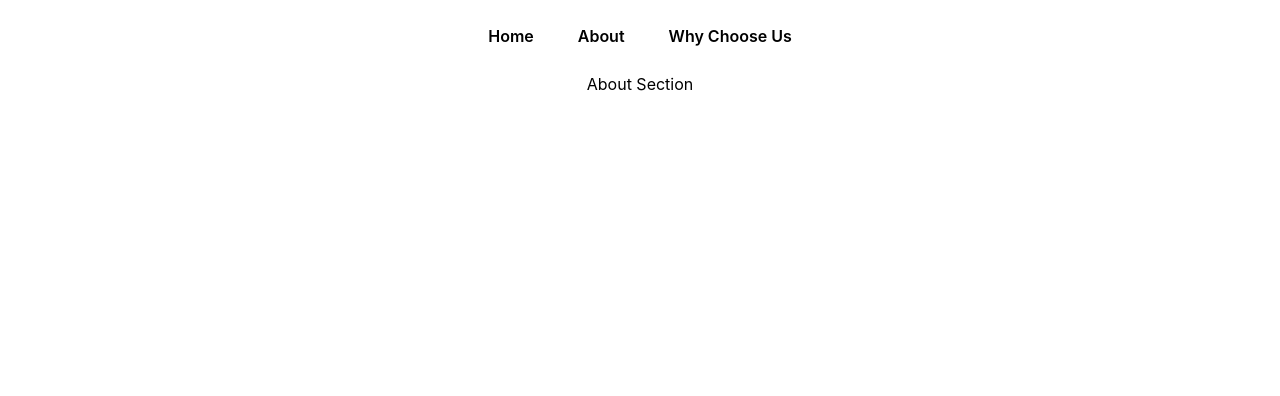
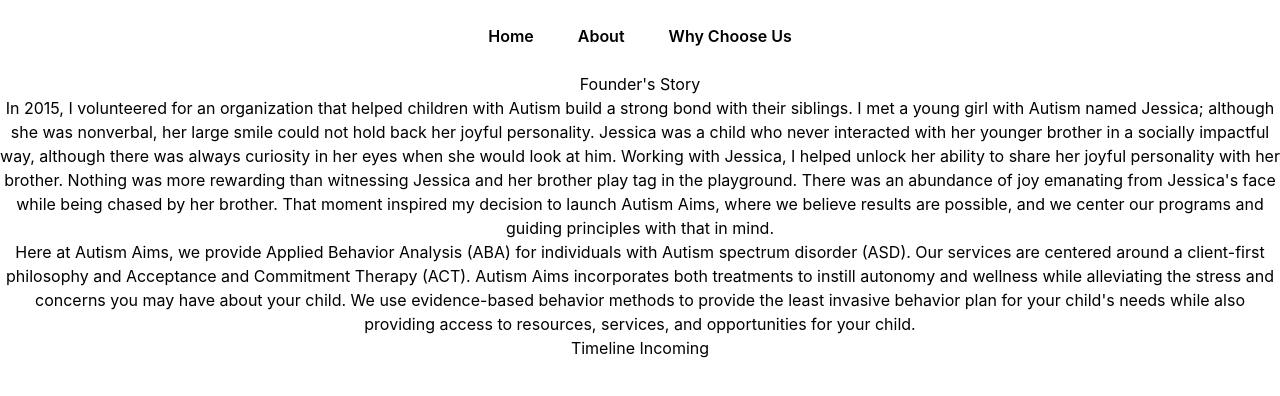
Before and after one commit to autism-aims/autism-aims, a Next.js app in the folder autism-aims/: page /about in a window 1280 px wide. Shown: the top 396 px of the page. Built offline with nearby package versions, Linux system fonts and the light colour scheme.

Commit message:
added text to about us

```diff
--- a/autism-aims/pages/about.js
+++ b/autism-aims/pages/about.js
@@ -7,7 +7,16 @@
 				<title>About Autism Aims</title>
 			</Head>
 			<main>
-				<h1>About Section</h1>
+				<div>
+					<h1>Founder's Story</h1>
+					<div>
+						<p>In 2015, I volunteered for an organization that helped children with Autism build a strong bond with their siblings. I met a young girl with Autism named Jessica; although she was nonverbal, her large smile could not hold back her joyful personality. Jessica was a child who never interacted with her younger brother in a socially impactful way, although there was always curiosity in her eyes when she would look at him. Working with Jessica, I helped unlock her ability to share her joyful personality with her brother. Nothing was more rewarding than witnessing Jessica and her brother play tag in the playground. There was an abundance of joy emanating from Jessica's face while being chased by her brother. That moment inspired my decision to launch Autism Aims, where we believe results are possible, and we center our programs and guiding principles with that in mind.</p>
+						<p>Here at Autism Aims, we provide Applied Behavior Analysis (ABA) for individuals with Autism spectrum disorder (ASD). Our services are centered around a client-first philosophy and Acceptance and Commitment Therapy (ACT). Autism Aims incorporates both treatments to instill autonomy and wellness while alleviating the stress and concerns you may have about your child. We use evidence-based behavior methods to provide the least invasive behavior plan for your child's needs while also providing access to resources, services, and opportunities for your child.</p>
+					</div>
+				</div>
+				<div>
+					<h2>Timeline Incoming</h2>
+				</div>
 			</main>
 		</div>
 	);
```
